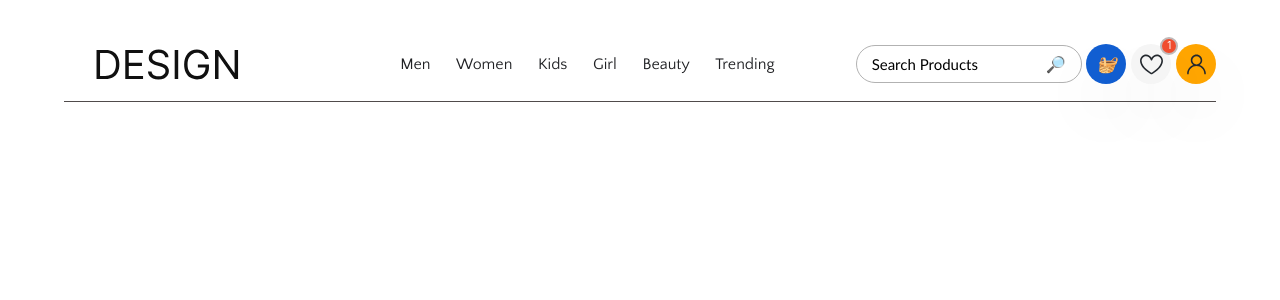
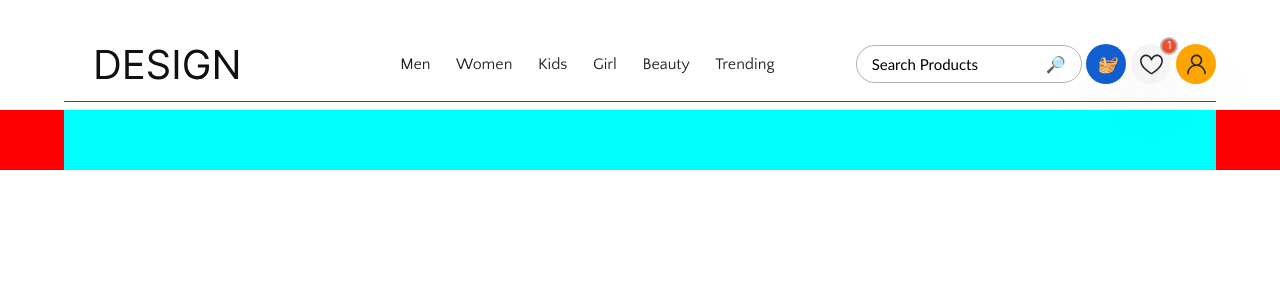
Before and after one commit to hassan6846/OutfitHub, a React (Create React App) app in the folder Web/client/: page /shop in a window 1280 px wide. Shown: the top 300 px of the page. Built offline with nearby package versions, Linux system fonts and the light colour scheme.

Commit message:
start workin on search

```diff
--- a/Web/client/src/components/FilterBar.css
+++ b/Web/client/src/components/FilterBar.css
@@ -0,0 +1,15 @@
+.filterbar_wrapper{
+    width: 100%;
+
+    height: 60px;
+    margin-top: 0.5rem;
+    display: flex;
+    background-color: red;
+    justify-content: center;
+
+}
+.filterBtns_Container{
+    width: 90%;
+    background-color: aqua;
+    height: 100%;
+}
--- a/Web/client/src/components/FilterBar.js
+++ b/Web/client/src/components/FilterBar.js
@@ -0,0 +1,11 @@
+import React from 'react'
+import "./FilterBar.css"
+const FilterBar = () => {
+  return (
+    <div className='filterbar_wrapper'>
+        <div className='filterBtns_Container'></div>
+    </div>
+  )
+}
+
+export default FilterBar
--- a/Web/client/src/pages/user/Products.js
+++ b/Web/client/src/pages/user/Products.js
@@ -1,7 +1,8 @@
 import React from 'react'
 import Nav from '../../components/Navbar'
 import "./Products.css";
-// import Filter from '../../components/ProductFilterCarousel'
+import FilterBar from '../../components/FilterBar';
+
 
 const Products = () => {
   return (
@@ -9,8 +10,8 @@ const Products = () => {
   <div>
     <div className='top_gap'></div>
     <Nav />
-
-
+   {/* product carsoul */}
+       <FilterBar/>
 </div>
   )
 }
```
